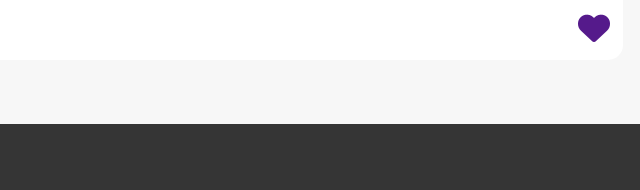
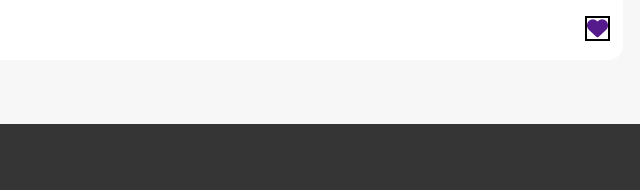
Before and after one commit to WillFDA/Projet_4_ohmyfood, a website: page index.html in a window 1280 px wide. Shown: the part 1065-1255 px from the top of the page, 640-1280 px from the left. Drawn offline with Linux system fonts and the light colour scheme; a web font is replaced by a local one.

Commit message:
modif coeur all

```diff
--- a/sass/components/_cards.scss
+++ b/sass/components/_cards.scss
@@ -29,8 +29,9 @@
             font-size: 17px;
         }
     }
-    &--btn {
+    &--heart {
         i {
+            border: 2px solid black;
             font-size: 21px;
         }
     }
--- a/sass/globals/_animations.scss
+++ b/sass/globals/_animations.scss
@@ -48,6 +48,5 @@ $btn-border-radius:25px;
         @include afters;
         background-color: white;
         border-radius: $btn-border-radius;
-
     }
 }
```
Also changed, not shown: assets/css/main.css, sass/utils/_colors.scss (line endings or trailing spaces), 1 other file.
